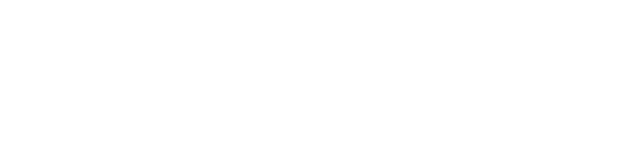
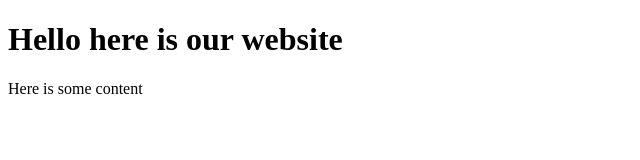
Before and after one commit to og-nav/CSCE-4901-Assignment3-test-repo, a plain HTML site: page index.html in a window 1280 px wide. Shown: the whole page, without its empty margins (0-640 px from the left). Drawn offline with Linux system fonts and the light colour scheme.

Commit message:
Added content to index.html

```diff
--- a/index.html
+++ b/index.html
@@ -5,5 +5,8 @@
     <meta name="viewport" content="width=device-width, initial-scale=1.0" />
     <title>Document</title>
   </head>
-  <body></body>
+  <body>
+    <h1>Hello here is our website</h1>
+    <p>Here is some content</p>
+  </body>
 </html>
```
